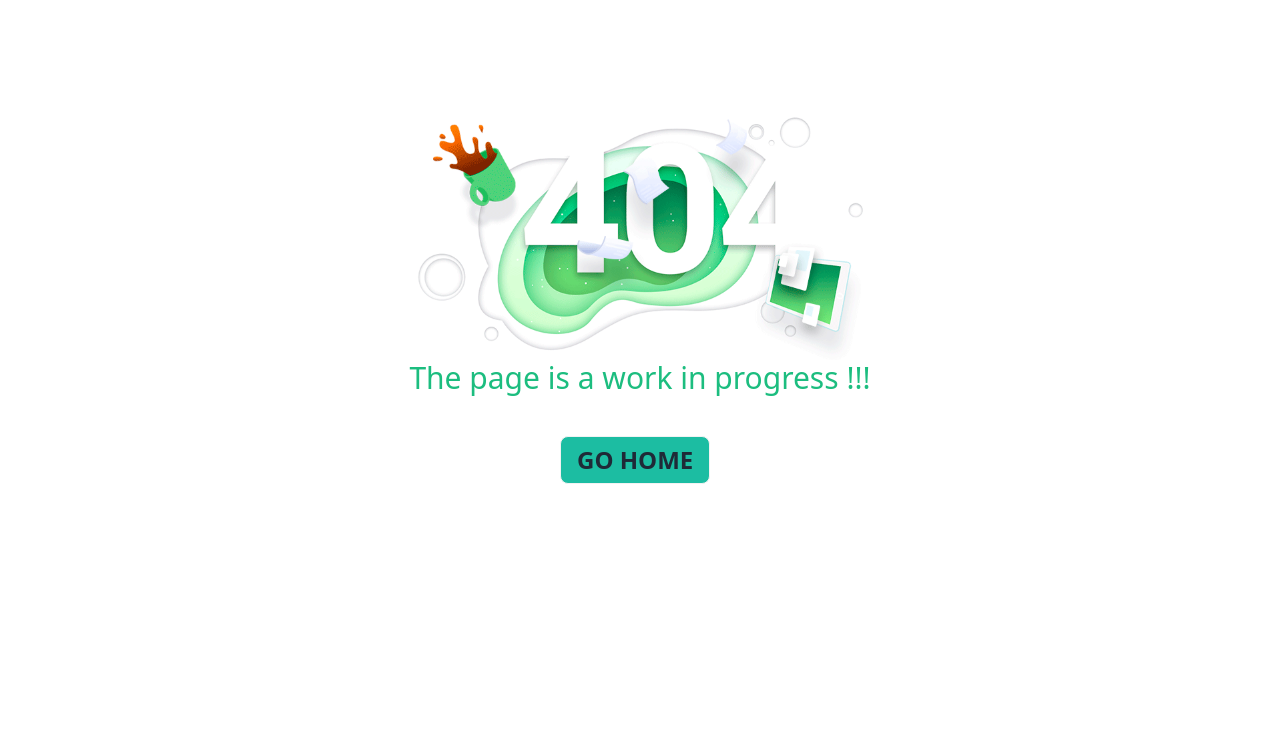
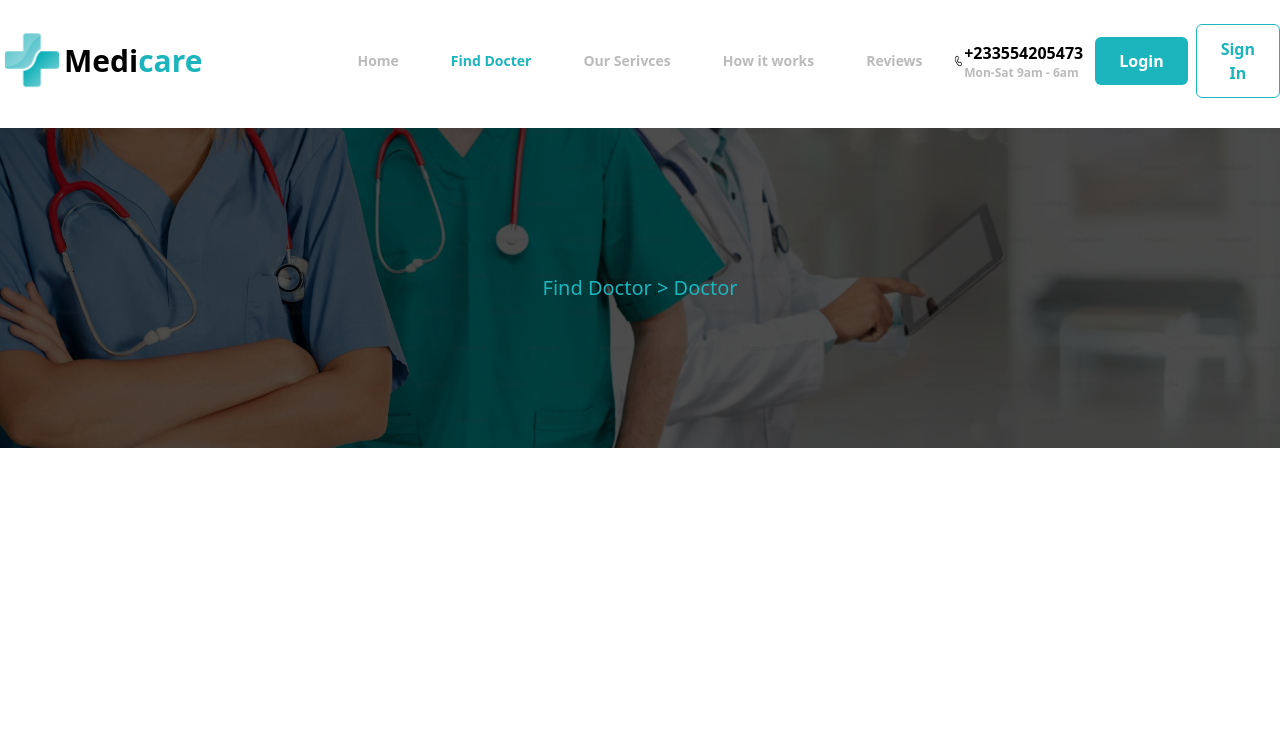
Before and after one commit to shrabontambuli/Medicare, a React (Vite) app: page /find-doctor in a window 1280 px wide. Shown: the top 735 px of the page. Built offline with nearby package versions, Linux system fonts and the light colour scheme.

Commit message:
create Find Doctor page

```diff
--- a/src/App.jsx
+++ b/src/App.jsx
@@ -1,18 +1,19 @@
-import { Outlet } from "react-router-dom"
-import Header from "./Components/Header/Header"
-import Footer from "./Components/Footer/Footer"
+import { Outlet } from "react-router-dom";
+import Header from "./Components/Header/Header";
+import Footer from "./Components/Footer/Footer";
 
 function App() {
-
   return (
     <>
       <div className="container mx-auto">
         <Header />
-        <Outlet/>
-        <Footer/>
+        <div className="h-screen">
+          <Outlet />
+        </div>
+        <Footer />
       </div>
     </>
-  )
+  );
 }
 
-export default App
+export default App;
--- a/src/Components/ErrorPage/ErrorPage.jsx
+++ b/src/Components/ErrorPage/ErrorPage.jsx
@@ -4,11 +4,10 @@ import { Link } from "react-router-dom";
 const ErrorPage = () => {
     return (
         <div>
-            <img className="lg:w-5/12 mx-auto mt-40 lg:mt-10" src="/1_zE2qnVTJehut7B8P2aMn3A.gif" alt="" />
-            <h1 className="text-center text-3xl lg:-mt-20 font-medium text-[#1cbd7f]">The page is a work in progress !!!</h1>
+            <img className="lg:w-7/12 mx-auto mt-40 lg:mt-10 rounded-ss-full rounded-ee-full" src="\images\404_page_cover.jpg" alt="" />
             <div className="w-40 mx-auto mt-10">
                 <Link to='/'>
-                    <button className="btn bg-[#1cbda2] mx-auto text-2xl">Go Home</button>
+                    <button className="btn bg-[#1CB5BD] mx-auto text-2xl">Go Home</button>
                 </Link>
             </div>
         </div>
--- a/src/Components/Header/Header.jsx
+++ b/src/Components/Header/Header.jsx
@@ -16,7 +16,7 @@ const Header = () => {
       </li>
       <li>
         <NavLink
-          to="/doctor"
+          to="/find-doctor"
           className={({ isActive }) => (isActive ? "text-[#1CB5BD]" : "")}
         >
           Find Docter
--- /dev/null
+++ b/src/Pages/FindDoctor/FindDoctor.jsx
@@ -0,0 +1,21 @@
+const FindDoctor = () => {
+  return (
+    <div className="mt-32">
+      <div
+        className="h-80"
+        style={{
+          backgroundImage: `url("/images/FindDoctor.avif")`,
+          backgroundSize: "cover",
+          backgroundPosition: "center",
+          backgroundRepeat: "no-repeat"
+        }}
+      >
+        <div className="bg-black bg-opacity-70 h-full flex justify-center items-center">
+            <h1 className="text-[#1CB5BD] text-xl">Find Doctor > Doctor</h1>
+        </div>
+      </div>
+    </div>
+  );
+};
+
+export default FindDoctor;
--- a/src/main.jsx
+++ b/src/main.jsx
@@ -10,6 +10,7 @@ import Home from './Components/Home/Home.jsx';
 import Reviews from './Components/Reviews/Reviews.jsx';
 import ErrorPage from './Components/ErrorPage/ErrorPage.jsx';
 import Work from './Components/Work/Work.jsx';
+import FindDoctor from './Pages/FindDoctor/FindDoctor.jsx';
 
 const router = createBrowserRouter([
   {
@@ -29,6 +30,10 @@ const router = createBrowserRouter([
         path: "/works",
         element: <Work/>,
       },
+      {
+        path: "/find-doctor",
+        element: <FindDoctor/>,
+      },
 
     ],
   },
```
Also changed, not shown: public/images/404_page_cover.jpg (added), public/images/FindDoctor.avif (added).
